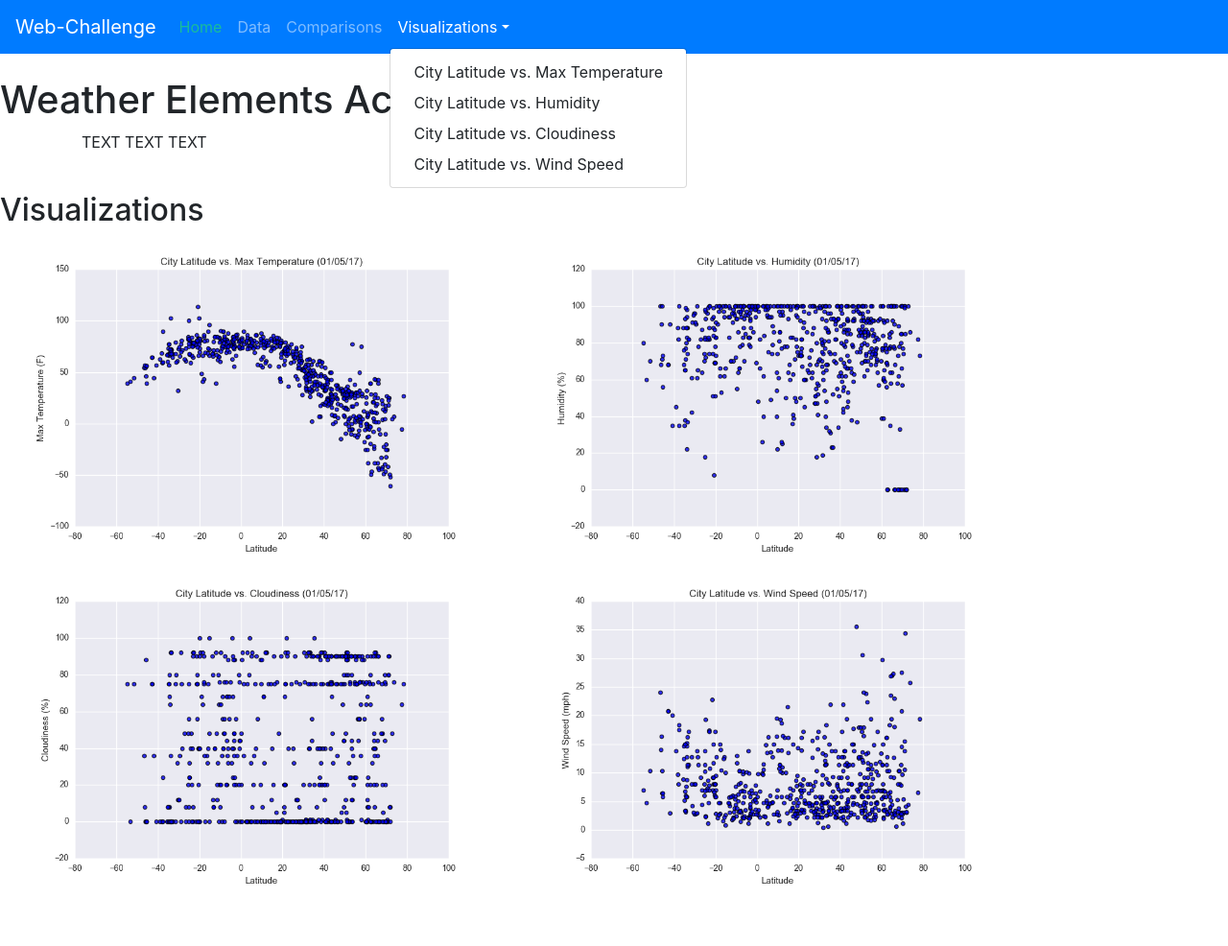
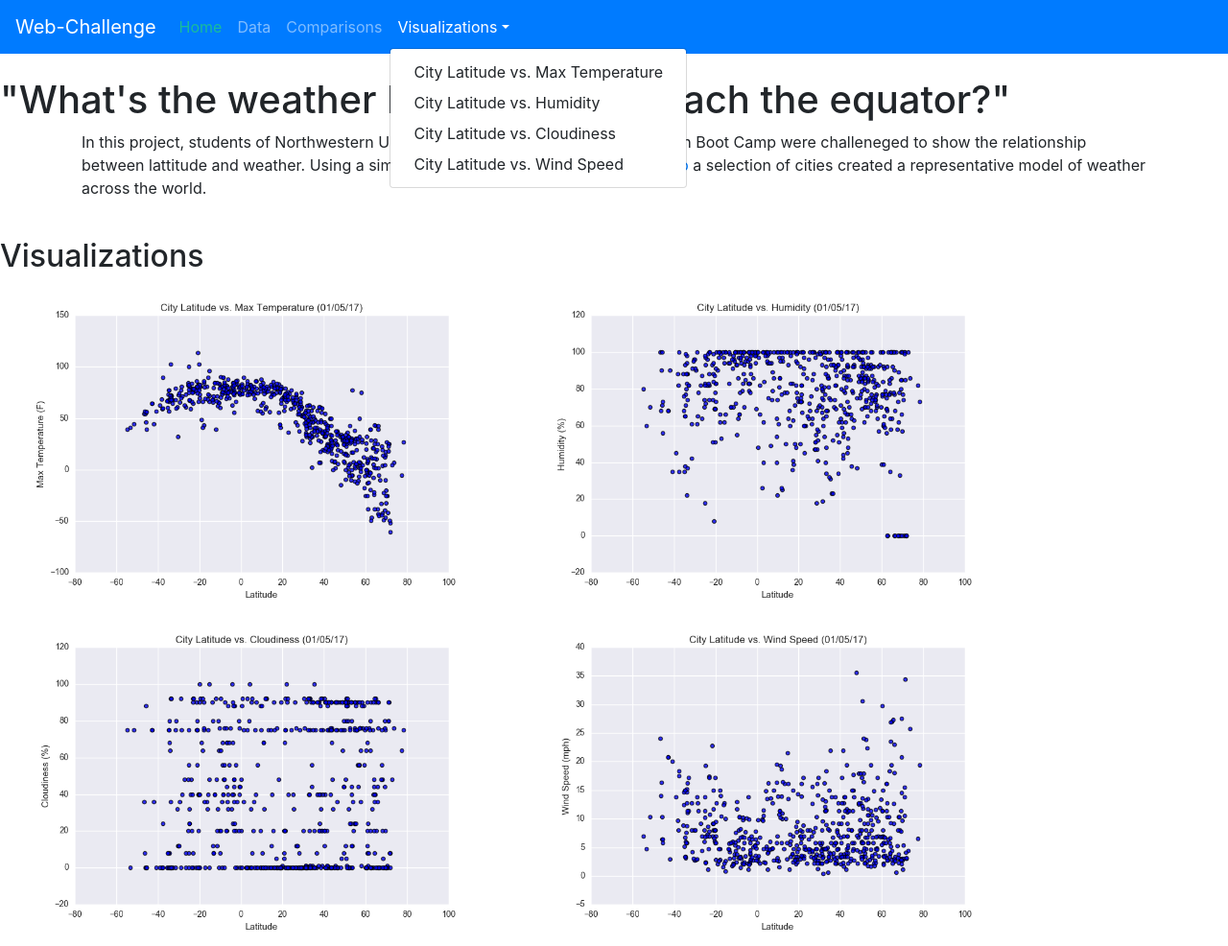
Before and after one commit to Kylee-Grant/Web-Design-Challenge, a plain HTML site: page index.html in a window 1280 px wide. Shown: the whole page at 96% size. Before the commit the page ends 938 px from the top, so only its background shows below. Drawn offline with nearby package versions, Linux system fonts and the light colour scheme.

Commit message:
intro lang test

```diff
--- a/index.html
+++ b/index.html
@@ -30,7 +30,7 @@
               <a class="nav-link" href="comparisons.html">Comparisons</a>
             </li>
             <li class="nav-item dropdown show">
-                <a class="nav-link dropdown-toggle" data-toggle="dropdown" href="#" role="button" aria-haspopup="true" aria-expanded="true">Visualizations</a>
+                <a class="nav-link dropdown-toggle" data-toggle="dropdown" role="button" aria-haspopup="true" aria-expanded="true">Visualizations</a>
                 <div class="dropdown-menu show">
                   <a class="dropdown-item" href="#">City Latitude vs. Max Temperature</a>
                   <a class="dropdown-item" href="#">City Latitude vs. Humidity</a>
@@ -45,11 +45,17 @@
 <!--Project introduction-->
 <br>
 <header>
-    <h1>Weather Elements Across Latitude</h1>
+    <h1>"What's the weather like as we approach the equator?"</h1>
 </header>
 <main class="container">
   <section>
-    <p>TEXT TEXT TEXT</p>
+    <p>In this project, students of Northwestern University's Data Science and Visualization Boot Camp were challeneged to show the relationship between lattitude and weather.
+      Using a simple
+      <a href="https://pypi.python.org/pypi/citipy">Python library</a>
+      and
+      <a href="https://openweathermap.org/api">OpenWeatherMap</a>
+      a selection of cities created a representative model of weather across the world.
+    </p>
   </section>
 </main>
 <br>
@@ -59,13 +65,13 @@
     </section>
     </div class="row">
       <!--FILL OUT WITH URL-->
-        <img class="col-xl-5 col-lg-5 col-md-12 col-sm-12 col-xs-auto" id="vis-1" src="static/resources/assets/images/Fig1.png" alt="City Latitude vs. Max Temperature" href="#">
-        <img class="col-xl-5 col-lg-5 col-md-12 col-sm-12 col-xs-auto" id="vis-2" src="static/resources/assets/images/Fig2.png" alt="City Latitude vs. Humidity" href="#">
+        <img class="col-xl-5 col-lg-5 col-md-5 col-sm-12 col-xs-auto" id="vis-1" src="static/resources/assets/images/Fig1.png" alt="City Latitude vs. Max Temperature" href="#">
+        <img class="col-xl-5 col-lg-5 col-md-5 col-sm-12 col-xs-auto" id="vis-2" src="static/resources/assets/images/Fig2.png" alt="City Latitude vs. Humidity" href="#">
     </div>
     </div class="row">
       <!--FILL OUT WITH URL-->
-      <img class="col-lg-5 col-md-12 col-sm-12" id="vis-3" src="static/resources/assets/images/Fig3.png" alt="City Latitude vs. Cloudiness" href="#">
-      <img class="col-lg-5 col-md-12 col-sm-12" id="vis-4" src="static/resources/assets/images/Fig4.png" alt="City Latitude vs. Wind Speed" href="#">
+      <img class="col-xl-5 col-lg-5 col-md-5 col-sm-12 col-xs-auto" id="vis-3" src="static/resources/assets/images/Fig3.png" alt="City Latitude vs. Cloudiness" href="#">
+      <img class="col-xl-5 col-lg-5 col-md-5 col-sm-12 col-xs-auto" id="vis-4" src="static/resources/assets/images/Fig4.png" alt="City Latitude vs. Wind Speed" href="#">
     </div>
 </body>
 </html>
```
